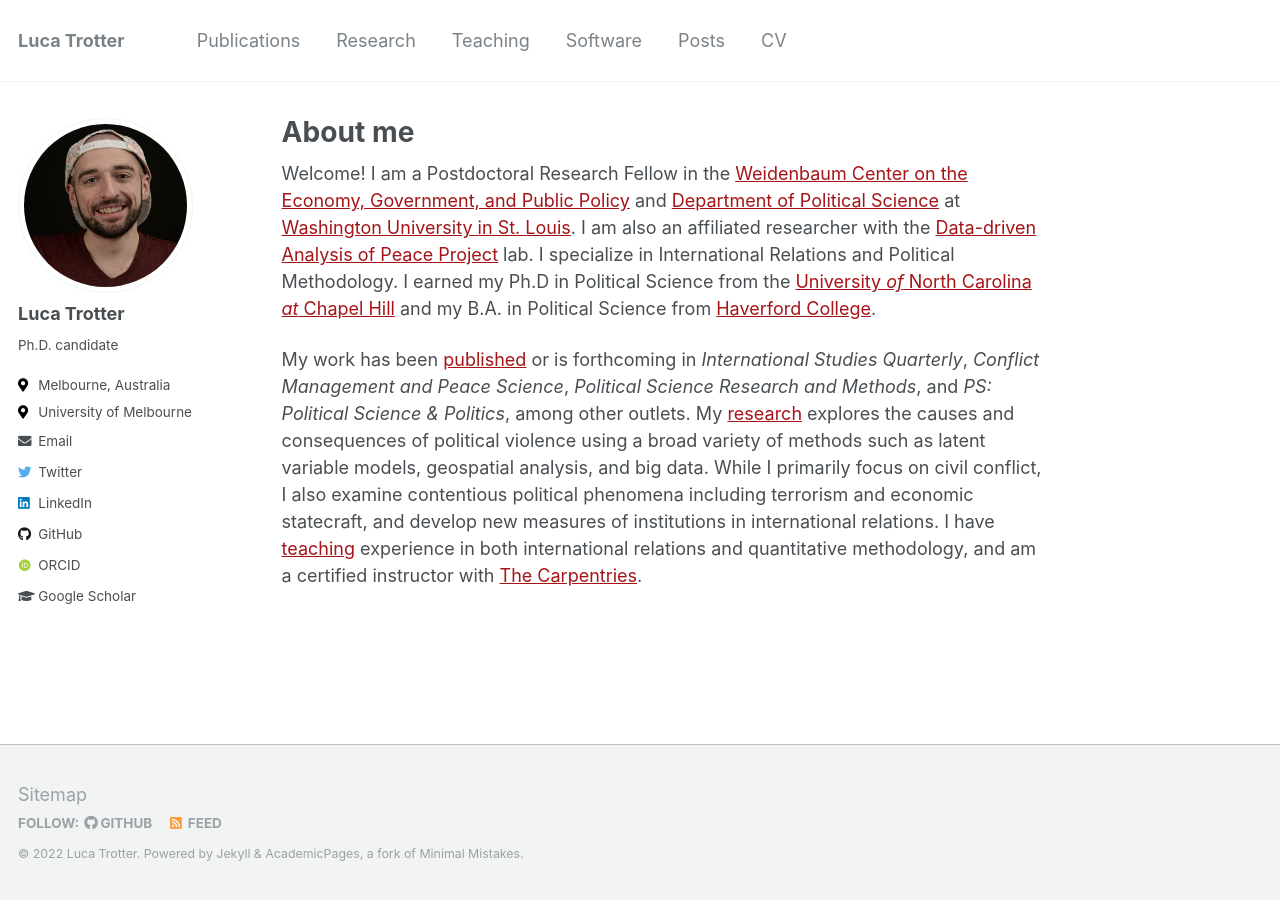
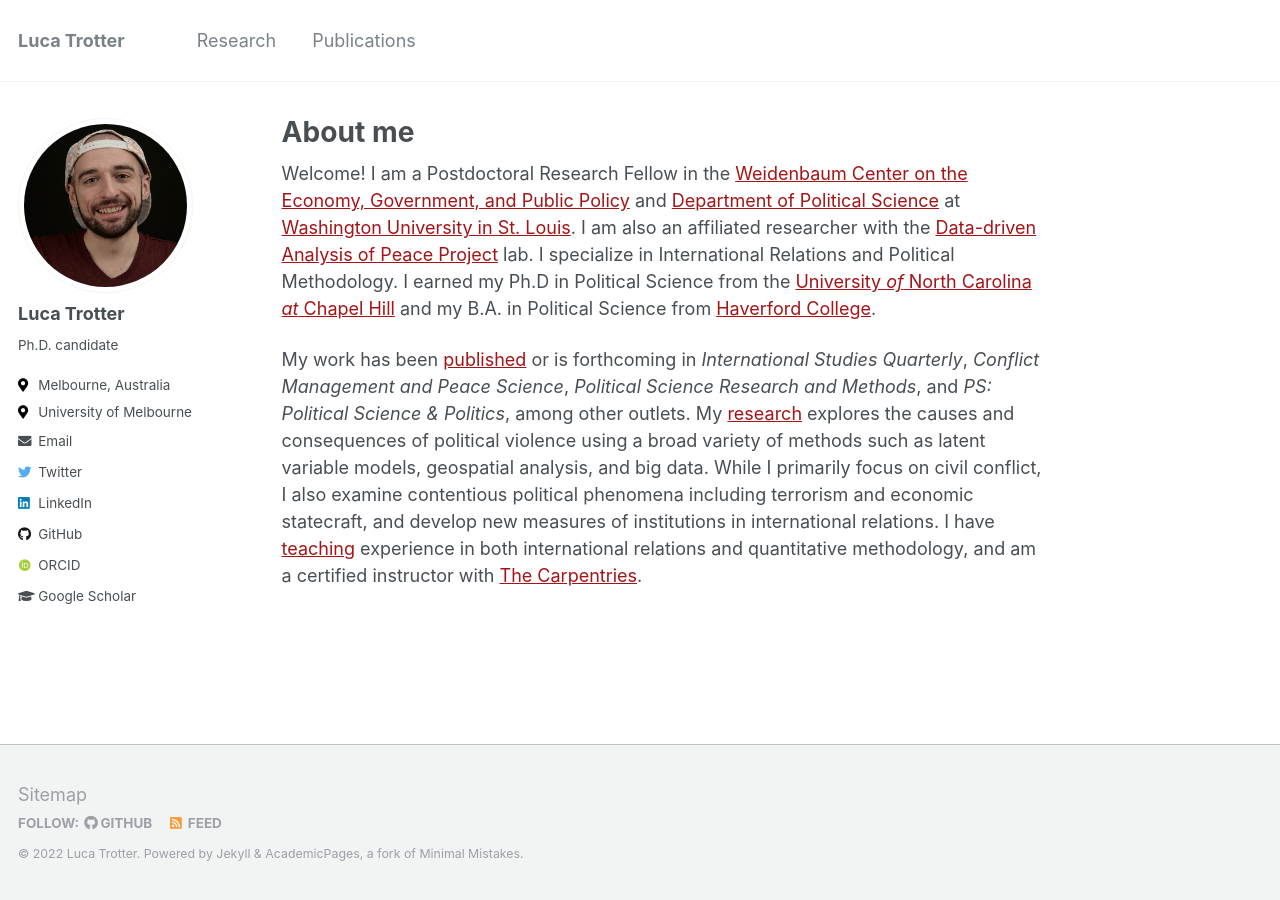
Before and after one commit to ltrotter/ltrotter.github.io, a Jekyll site: the page built from _pages/about.md, in a window 1280 px wide. Built offline with Jekyll 4.4.1, drawn with Linux system fonts in a browser that asks for light colours; some web fonts are replaced.

Commit message:
Update top navigation bar

```diff
--- a/_data/navigation.yml
+++ b/_data/navigation.yml
@@ -1,19 +1,7 @@
 # main links links
 main:
-  - title: "Publications"
-    url: /publications/
-
   - title: "Research"
     url: /research/
 
-  - title: "Teaching"
-    url: /teaching/
-
-  - title: "Software"
-    url: /software/
-
-  - title: "Posts"
-    url: /posts/
-
-  - title: "CV"
-    url: /cv/
+  - title: "Publications"
+    url: /publications/
```
